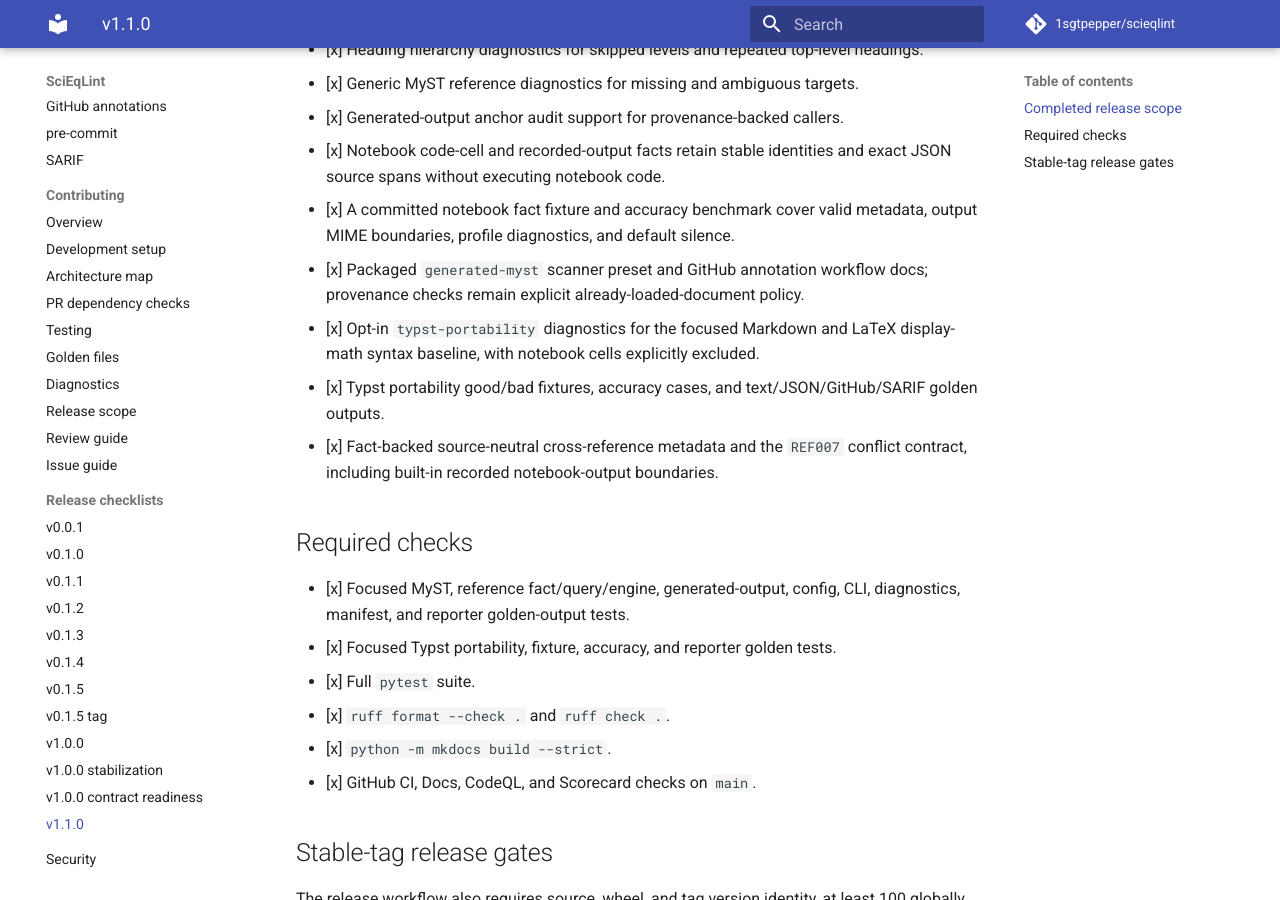
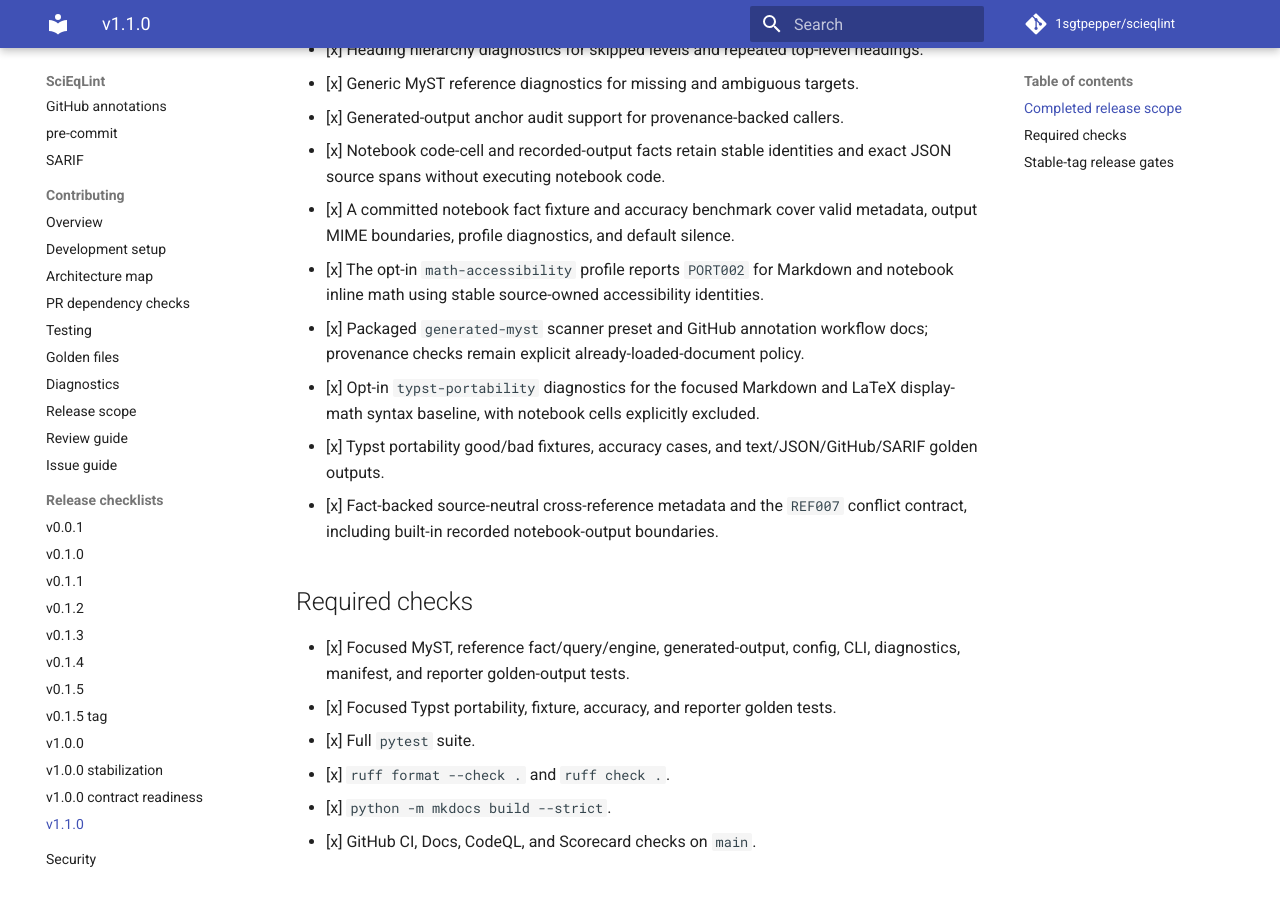
Before and after one commit to 1sgtpepper/scieqlint, an MkDocs documentation site: the page built from docs/releases/v1.1.0-checklist.md, in a window 1280 px wide and 900 px high, scrolled down 318 px. Built offline with MkDocs 1.6.1 and Material for MkDocs 9.7.7, drawn with Linux system fonts in a browser that asks for light colours; comment, search, counter and statistics services are not loaded.

Commit message:
docs: align accessibility release metadata

```diff
--- a/docs/releases/v1.1.0-checklist.md
+++ b/docs/releases/v1.1.0-checklist.md
@@ -14,6 +14,8 @@ Use this checklist for the generated MyST/scientific-doc validation release.
       exact JSON source spans without executing notebook code.
 - [x] A committed notebook fact fixture and accuracy benchmark cover valid
       metadata, output MIME boundaries, profile diagnostics, and default silence.
+- [x] The opt-in `math-accessibility` profile reports `PORT002` for Markdown and
+      notebook inline math using stable source-owned accessibility identities.
 - [x] Packaged `generated-myst` scanner preset and GitHub annotation workflow
       docs; provenance checks remain explicit already-loaded-document policy.
 - [x] Opt-in `typst-portability` diagnostics for the focused Markdown and LaTeX
```
Also changed, not shown: CHANGELOG.md (+1 -1 lines), 2 other files.
